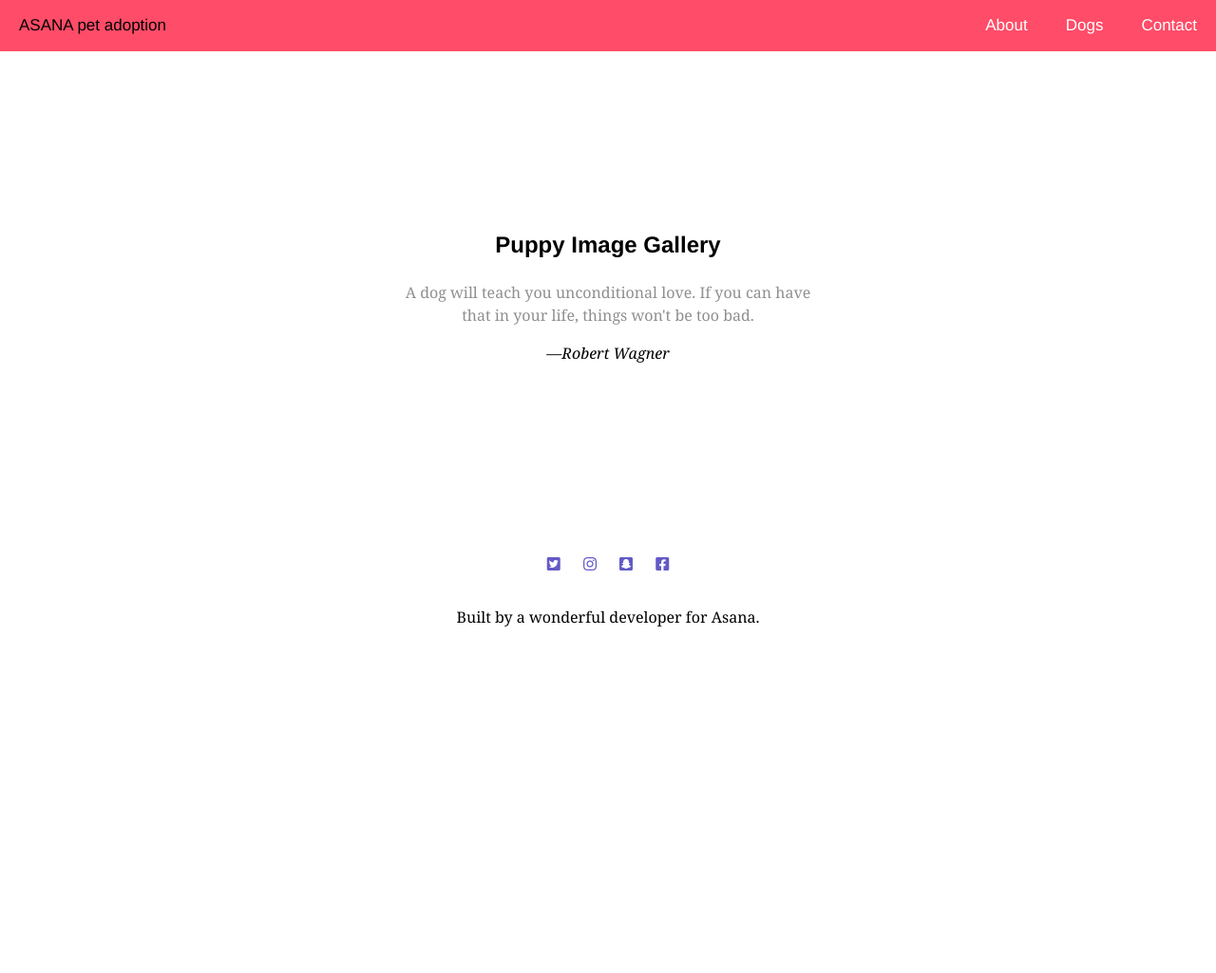
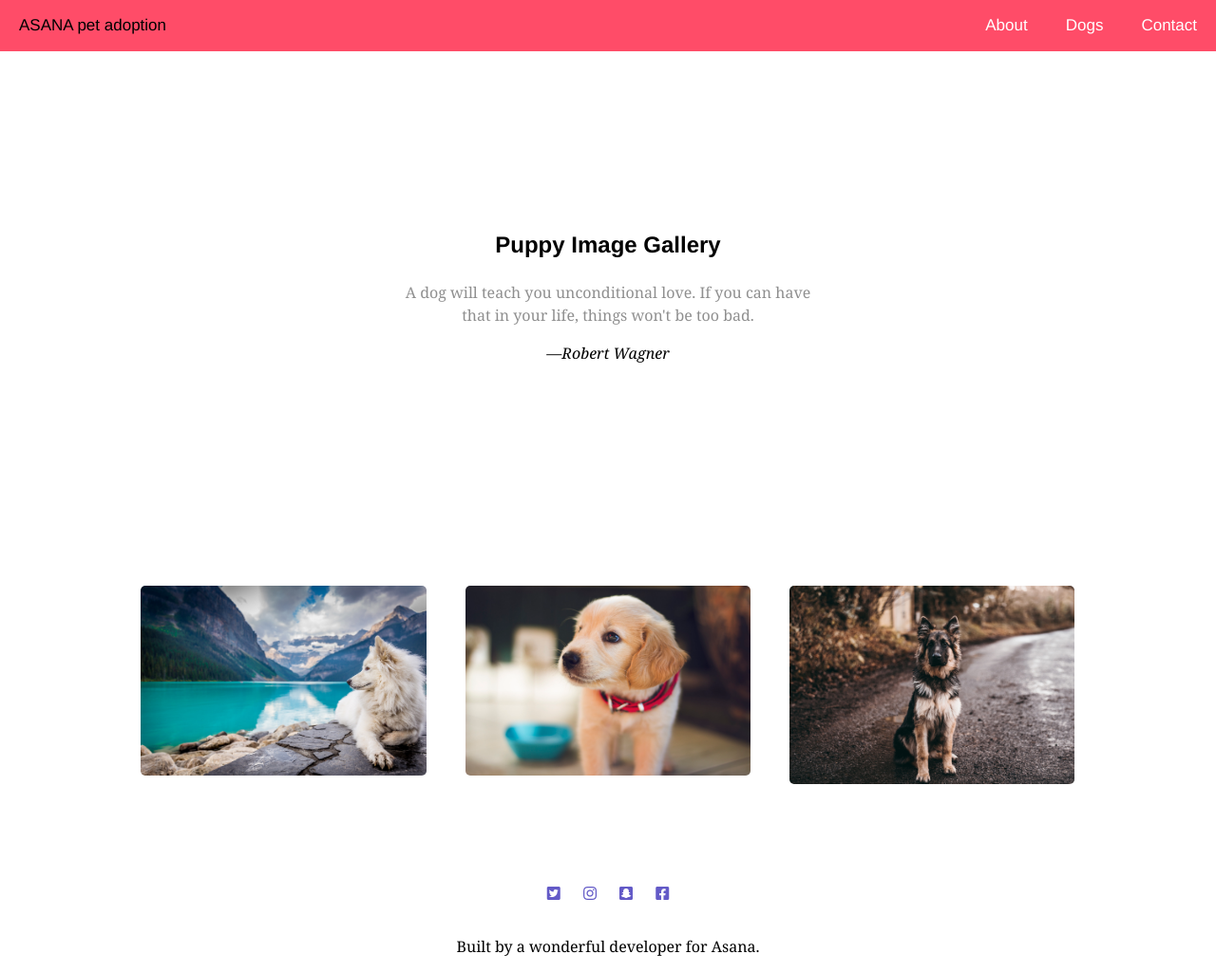
Before and after one commit to eanegash/vanilla, a plain HTML site: page index.html in a window 1280 px wide. Shown: the whole page at 95% size. Before the commit the page ends 800 px from the top, so only its background shows below. Drawn offline with nearby package versions, Linux system fonts and the light colour scheme; a script that the page names is missing.

Commit message:
Addition of image layout

```diff
--- a/assets/styles/site.css
+++ b/assets/styles/site.css
@@ -131,3 +131,30 @@ ul.topnav li.right {
 .social-icon {
   margin: 20px 10px;
 }
+
+/*THUMBNAIL & MODAL*/
+.container {
+ width: 80%;
+ margin: 30px auto;
+ overflow: hidden;
+}
+
+.galleryItem {
+ float: left;
+ width: 29.333%;
+ margin:  2% 2% 50px 2%;
+}
+
+.galleryItem img {
+  max-width: 100%;
+  -webkit-border-radius: 5px;
+  -moz-border-radius: 5px;
+  border-radius: 5px;
+  cursor: pointer;
+  transition: 0.3s;
+}
+
+/* Style the Image Used to Trigger the Modal */
+.modalImg:hover {
+  opacity: 0.7;
+}
--- a/index.html
+++ b/index.html
@@ -43,6 +43,25 @@
   </section>
 
 
+  <section id="dogs">
+    <div class="container">
+      <div class="galleryItem">
+        <img class="modalImg" src="assets/images/raw/5.jpeg" alt="">
+      </div>
+
+      <div class="galleryItem">
+        <img class="modalImg" src="assets/images/raw/3.jpeg" alt="">
+      </div>
+
+      <div class="galleryItem">
+        <img class="modalImg" src="assets/images/raw/7.jpeg" alt="">
+      </div>
+    </div>
+
+
+  </section>
+
+
 
 
   <section id="contact">
```
Lines whose indentation alone changed are shown as unchanged.
